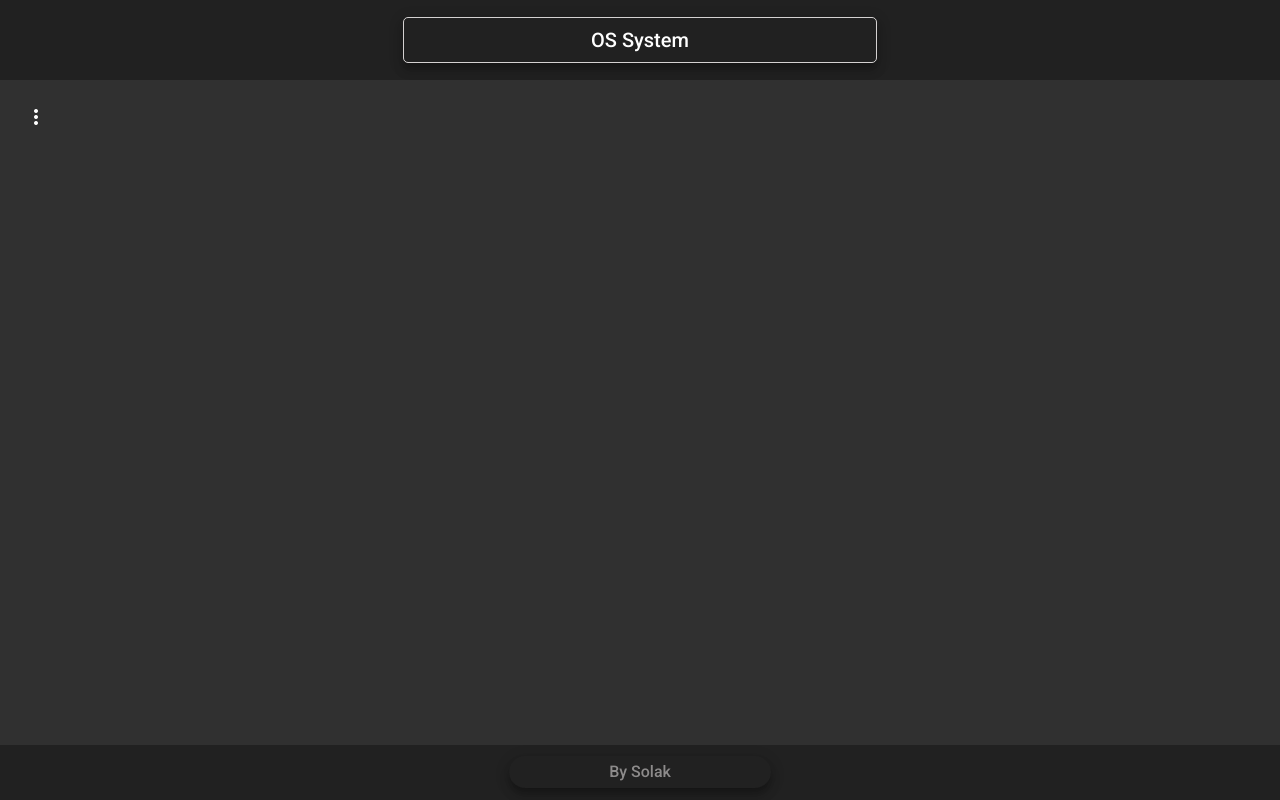
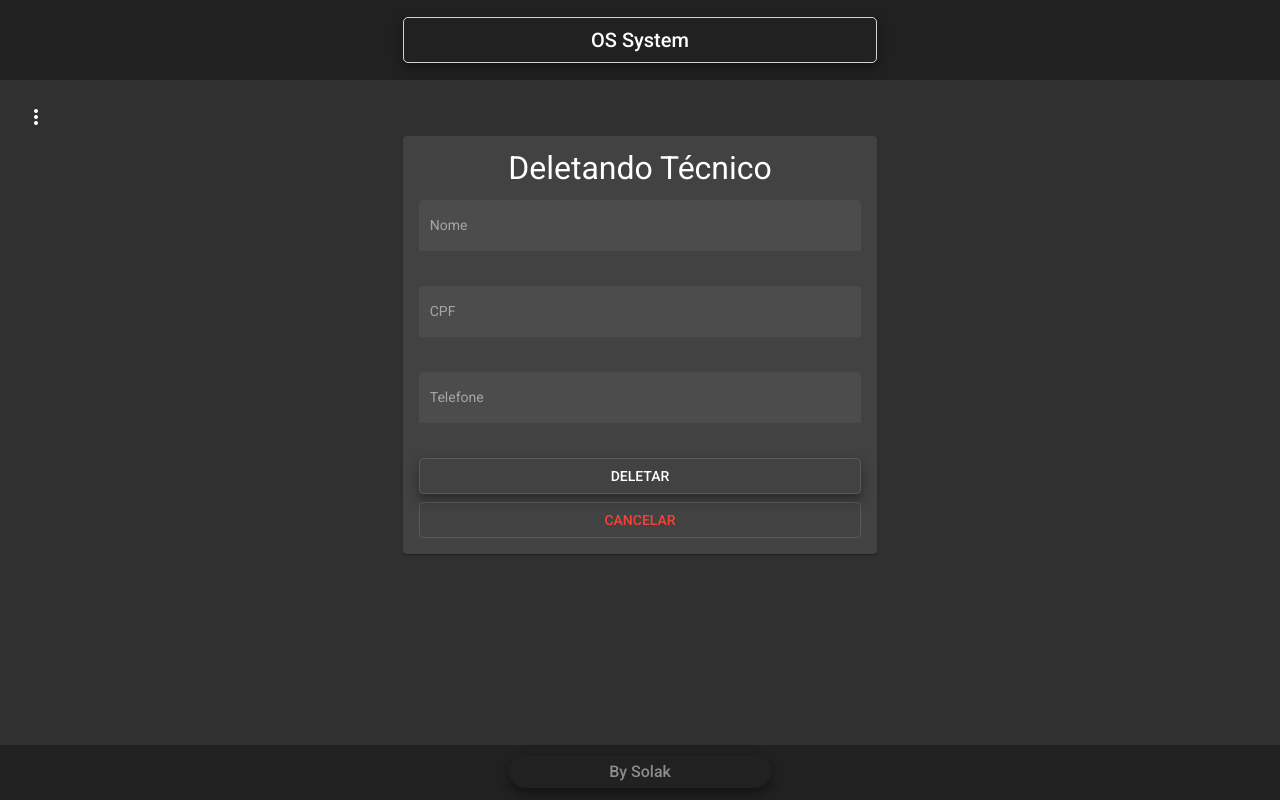
Before and after one commit to WagnerSolak/dicas_de_um_dev_os_front, an Angular app: page /tecnicos/delete/1 in a window 1280 px wide. Before the commit this address led to /. Built offline with nearby package versions, Linux system fonts and the light colour scheme; no server answers.

Commit message:
Formulario DELETE de Tecnico implementado

```diff
--- a/src/app/app-routing.module.ts
+++ b/src/app/app-routing.module.ts
@@ -2,6 +2,7 @@ import { NgModule } from '@angular/core';
 import { RouterModule, Routes } from '@angular/router';
 import { HomeComponent } from './views/components/home/home.component';
 import { TecnicoCreateComponent } from './views/components/tecnico/tecnico-create/tecnico-create.component';
+import { TecnicoDeleteComponent } from './views/components/tecnico/tecnico-delete/tecnico-delete.component';
 import { TecnicoReadComponent } from './views/components/tecnico/tecnico-read/tecnico-read.component';
 import { TecnicoUpdateComponent } from './views/components/tecnico/tecnico-update/tecnico-update.component';
 
@@ -22,6 +23,10 @@ const routes: Routes = [
   {
     path: 'tecnicos/update/:id',
     component: TecnicoUpdateComponent
+  },
+  {
+    path:'tecnicos/delete/:id',
+    component: TecnicoDeleteComponent
   }
 ];
 
--- a/src/app/app.module.ts
+++ b/src/app/app.module.ts
@@ -26,6 +26,7 @@ import { HomeComponent } from './views/components/home/home.component';
 import { TecnicoReadComponent } from './views/components/tecnico/tecnico-read/tecnico-read.component';
 import { TecnicoCreateComponent } from './views/components/tecnico/tecnico-create/tecnico-create.component';
 import { TecnicoUpdateComponent } from './views/components/tecnico/tecnico-update/tecnico-update.component';
+import { TecnicoDeleteComponent } from './views/components/tecnico/tecnico-delete/tecnico-delete.component';
 
 
 @NgModule({
@@ -37,7 +38,8 @@ import { TecnicoUpdateComponent } from './views/components/tecnico/tecnico-updat
     HomeComponent,
     TecnicoReadComponent,
     TecnicoCreateComponent,
-    TecnicoUpdateComponent
+    TecnicoUpdateComponent,
+    TecnicoDeleteComponent
   ],
   imports: [
     BrowserModule,
--- /dev/null
+++ b/src/app/views/components/tecnico/tecnico-delete/tecnico-delete.component.css
@@ -0,0 +1,22 @@
+.form{
+    width: 37%;
+    margin: auto;
+
+}
+
+h1{
+    text-align: center;
+    font-size: 2rem;
+
+}
+
+.full-width{
+    width: 100%;
+    margin-bottom: 1rem;
+
+}
+
+button{
+    width: 100%;
+    margin-bottom: .5rem;
+}
--- /dev/null
+++ b/src/app/views/components/tecnico/tecnico-delete/tecnico-delete.component.html
@@ -0,0 +1,23 @@
+<form class="form" >
+    <mat-card>
+    <h1>Deletando Técnico</h1>
+    <mat-form-field class="full-width" appearance="fill">
+      <mat-label>Nome</mat-label>
+      <input [(ngModel)]="tecnico.nome" name="nome" matInput disabled>
+    </mat-form-field>
+
+    <mat-form-field class="full-width" appearance="fill">
+        <mat-label>CPF</mat-label>
+        <input [(ngModel)]="tecnico.cpf" name="cpf" matInput disabled>
+      </mat-form-field>
+
+      <mat-form-field class="full-width" appearance="fill">
+        <mat-label>Telefone</mat-label>
+        <input [(ngModel)]="tecnico.telefone" name="telefone" matInput disabled>
+      </mat-form-field>
+
+      <button class="mat-elevation-z8"  mat-stroked-button color="basic">DELETAR</button>
+      <button class="mat-elevation-z8" (click)="cancel()" class="cancelar" mat-stroked-button color="warn">CANCELAR</button>
+
+    </mat-card>
+</form>
--- /dev/null
+++ b/src/app/views/components/tecnico/tecnico-delete/tecnico-delete.component.ts
@@ -0,0 +1,44 @@
+import { Component, OnInit } from '@angular/core';
+import { ActivatedRoute, Router } from '@angular/router';
+import { Tecnico } from 'src/app/models/tecnico';
+import { TecnicoService } from 'src/app/services/tecnico.service';
+
+@Component({
+  selector: 'app-tecnico-delete',
+  templateUrl: './tecnico-delete.component.html',
+  styleUrls: ['./tecnico-delete.component.css']
+})
+export class TecnicoDeleteComponent implements OnInit {
+  id_tec = ''
+
+  tecnico: Tecnico = {
+    id: '',
+    nome: '',
+    cpf: '',
+    telefone: ''
+  }
+
+  constructor(
+    private router: Router,
+    private service: TecnicoService,
+    private route: ActivatedRoute
+  ) { }
+
+  ngOnInit(): void {
+    this.id_tec = this.route.snapshot.paramMap.get('id')!
+    this.findById();
+  }
+
+  findById(): void{
+    this.service.findById(this.id_tec).subscribe((resposta) =>{
+      this.tecnico = resposta;
+    })
+  }
+
+  cancel():void{
+    this.router.navigate(['tecnicos'])
+  }
+
+
+
+}
--- a/src/app/views/components/tecnico/tecnico-read/tecnico-read.component.css
+++ b/src/app/views/components/tecnico/tecnico-read/tecnico-read.component.css
@@ -27,3 +27,7 @@ table{
 #edit {
   color: #FFA54F;
 }
+
+#delete {
+  color:tomato
+}
--- a/src/app/views/components/tecnico/tecnico-read/tecnico-read.component.html
+++ b/src/app/views/components/tecnico/tecnico-read/tecnico-read.component.html
@@ -38,7 +38,12 @@
           <a routerLink="update/{{element.id}}">
             <i id="edit" class="material-icons">edit</i>
           </a>
+
+          <a routerLink="delete/{{element.id}}">
+            <i id="delete" class="material-icons">delete</i>
+          </a>
         </td>
+
       </ng-container>
 
       <tr mat-header-row *matHeaderRowDef="displayedColumns"></tr>
```
